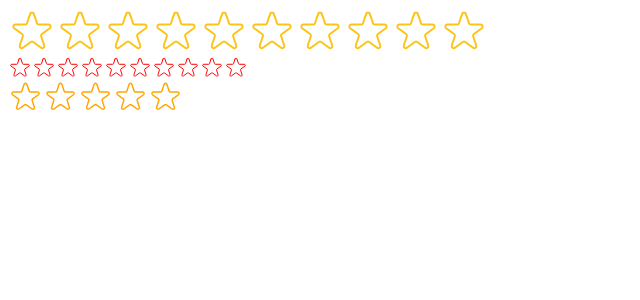
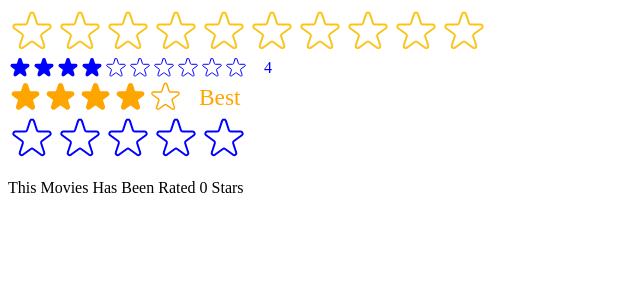
Before and after one commit to FezanMuhammadAli/usepopcorn, a React (Create React App) app: page / in a window 1280 px wide. Shown: the top 300 px of the page, without its empty margins (0-640 px from the left). Built offline with nearby package versions, Linux system fonts and the light colour scheme.

Commit message:
index.js is chenged for various tests

```diff
--- a/src/index.js
+++ b/src/index.js
@@ -1,19 +1,32 @@
-import React from "react";
+import React, { useState } from "react";
 import ReactDOM from "react-dom/client";
 // import "./index.css";
 // import App from "./App";
 import StarRating from "./StarRating";
 
+function Test() {
+  const [movieRating, setMoviesRating] = useState(0);
+  return (
+    <div>
+      <StarRating maxrating={5} color="blue" onSetRating={setMoviesRating} />
+      <p>This Movies Has Been Rated {movieRating} Stars</p>
+    </div>
+  );
+}
+
 const root = ReactDOM.createRoot(document.getElementById("root"));
 root.render(
   <React.StrictMode>
     <StarRating maxrating={10} />
-    <StarRating size={24} color="red" />
+    <StarRating size={24} color="blue" defaultRating={4} />
     <StarRating
       color="orange"
       size={35}
       maxrating={5}
       messages={["Terrible", "Good", "Okay", "Best", "Amazing"]}
+      defaultRating={4}
     />
+
+    <Test />
   </React.StrictMode>
 );
```
